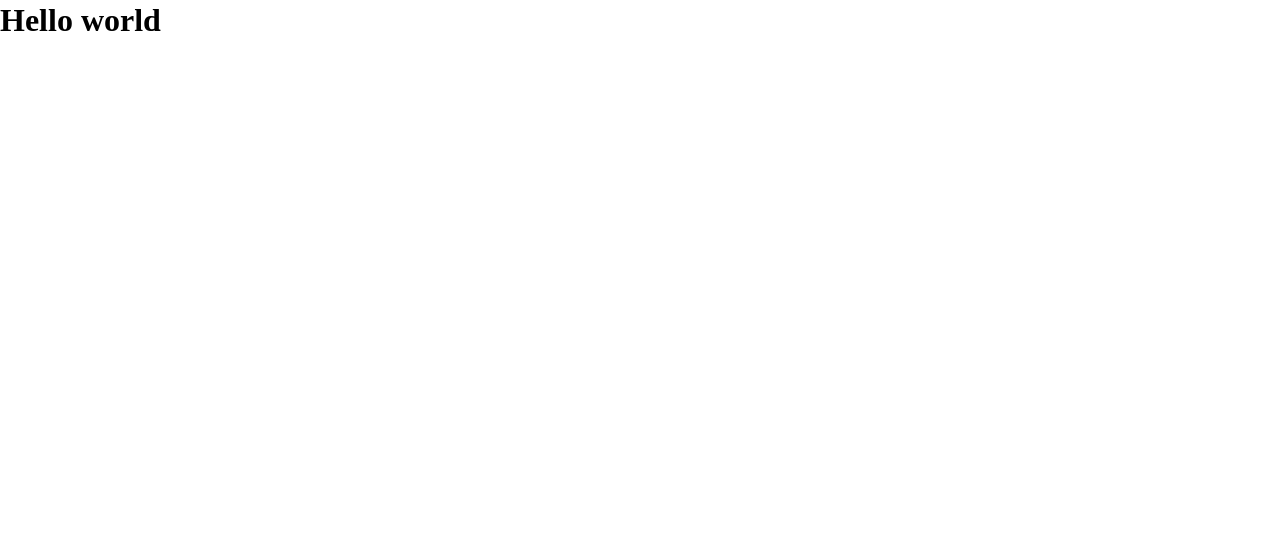
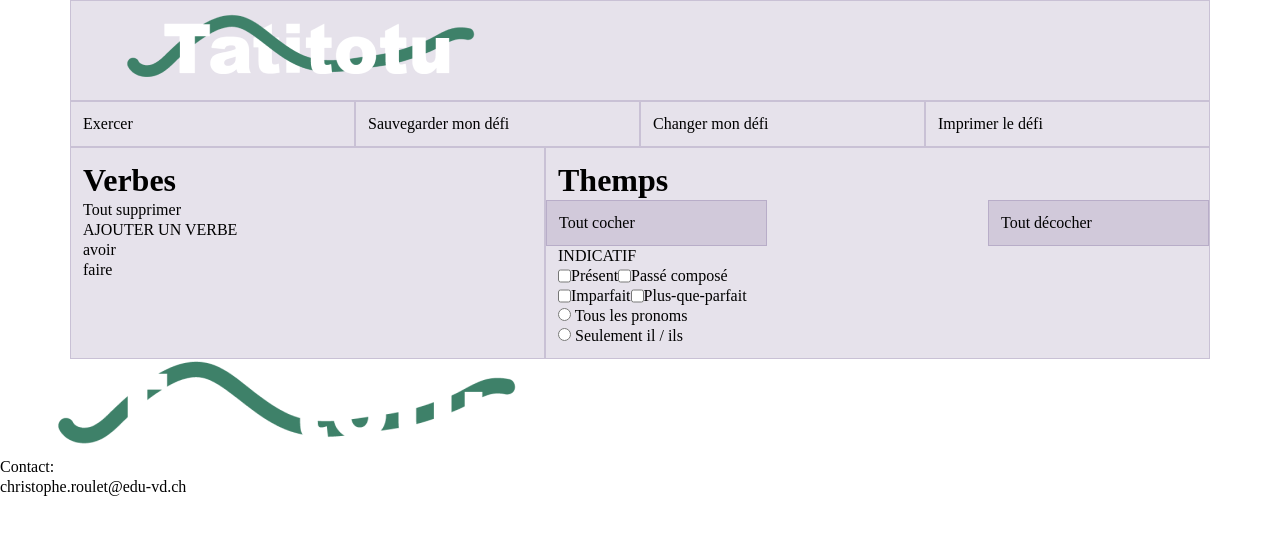
Before and after one commit to joelleoberson/tatitotu, a website built with Parcel: page src/index.html in a window 1280 px wide. Built offline with nearby package versions, Linux system fonts and the light colour scheme.

Commit message:
grille boostrap plus squelette html

```diff
--- a/src/index.html
+++ b/src/index.html
@@ -7,7 +7,97 @@
     <link rel="stylesheet" href="scss/main.scss" />
   </head>
   <body>
-    <h1>Hello world</h1>
+    <header>
+      <div class="container">
+        <div class="row">
+          <div class="col-12">
+            <img src="img/logo.png" alt="" />
+          </div>
+        </div>
+      </div>
+    </header>
+
+    <div class="container">
+      <div class="row">
+        <div class="col-3">
+          <p>Exercer</p>
+        </div>
+        <div class="col-3">
+          <p>Sauvegarder mon défi</p>
+        </div>
+        <div class="col-3">
+          <p>Changer mon défi</p>
+        </div>
+        <div class="col-3">
+          <p>Imprimer le défi</p>
+        </div>
+      </div>
+    </div>
+
+    <div class="container">
+      <div class="row">
+        <div class="col-5">
+          <h1>Verbes</h1>
+          <p>Tout supprimer</p>
+          <p>AJOUTER UN VERBE</p>
+          <p>avoir</p>
+          <p>faire</p>
+        </div>
+
+        <div class="col-7">
+          <h1>Themps</h1>
+          <div class="row">
+            <div class="col-4">
+              <p>Tout cocher</p>
+            </div>
+            <div class="col-4 offset-4">Tout décocher</div>
+          </div>
+          <p>INDICATIF</p>
+          <div class="switch-line">
+            <label class="switch">
+              <input type="checkbox" name="conditions" />
+              <div class="switch-wrapper">
+                <div class="switch-inner"></div>
+              </div>
+              Présent
+            </label>
+            <label class="switch">
+              <input type="checkbox" name="conditions" />
+              <div class="switch-wrapper">
+                <div class="switch-inner"></div>
+              </div>
+              Passé composé
+            </label>
+          </div>
+          <div class="switch-line">
+            <label class="switch">
+              <input type="checkbox" name="conditions" />
+              <div class="switch-wrapper">
+                <div class="switch-inner"></div>
+              </div>
+              Imparfait
+            </label>
+            <label class="switch">
+              <input type="checkbox" name="conditions" />
+              <div class="switch-wrapper">
+                <div class="switch-inner"></div>
+              </div>
+              Plus-que-parfait
+            </label>
+          </div>
+          <input type="radio" name="pronouns" value="Tous les pronoms" /> Tous
+          les pronoms <br />
+          <input type="radio" name="pronouns" value="Seulement il / ils" />
+          Seulement il / ils
+        </div>
+      </div>
+    </div>
+
+    <footer>
+      <img src="img/logo-2.png" alt="" />
+      <p>Contact:</p>
+      <p>christophe.roulet@edu-vd.ch</p>
+    </footer>
 
     <script src="js/main.js" type="module"></script>
   </body>
--- a/src/scss/_base.scss
+++ b/src/scss/_base.scss
@@ -39,6 +39,14 @@ video {
   vertical-align: middle;
 }
 
+.row > .col,
+.row > [class^="col-"] {
+  padding-top: 12px;
+  padding-bottom: 12px;
+  background-color: rgba(86, 61, 124, 0.15);
+  border: 1px solid rgba(86, 61, 124, 0.2);
+}
+
 /* ====================================
 // base rules
 // ==================================== */
--- a/src/scss/main.scss
+++ b/src/scss/main.scss
@@ -2,3 +2,4 @@
 @import "layout";
 @import "modules/example";
 @import "bootstrap/scss/bootstrap-grid";
+@import "modules/switch";
--- /dev/null
+++ b/src/scss/modules/_switch.scss
@@ -0,0 +1,7 @@
+.switch {
+  display: flex;
+}
+
+.switch-line {
+  display: flex;
+}
```
Also changed, not shown: src/img/logo-2.png (added), src/img/logo.png (added).
